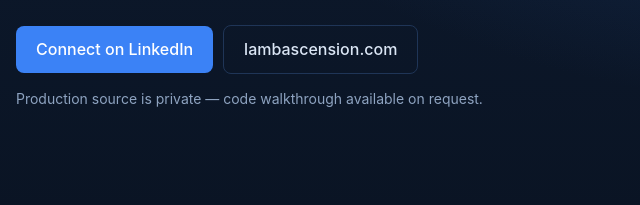
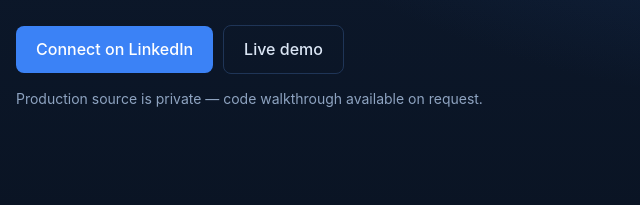
Before and after one commit to dylanlamb19/lamb-ascension-engine-showcase, a plain HTML site: page index.html in a window 1280 px wide. Shown: the part 506-711 px from the top of the page, 128-768 px from the left. Drawn offline with Linux system fonts and the light colour scheme.

Commit message:
docs: replace broken lambascension.com links

```diff
--- a/index.html
+++ b/index.html
@@ -11,7 +11,7 @@
 <p class="eyebrow">Full-stack project by Dylan Lamb</p>
 <h1>Lead acquisition &amp; outreach automation for small service businesses</h1>
 <p class="lead">Finds local prospects through Google Places, scores how well each one fits, and runs outreach sequences that require the owner's approval before any first contact. A background worker handles follow-ups and reply sync; a Sentinel checker guards do-not-contact rules, bounces, and worker health.</p>
-<div class="cta"><a class="btn" href="https://www.linkedin.com/in/dylan-lamb-8b9321191/">Connect on LinkedIn</a><a class="btn ghost" href="https://lambascension.com">lambascension.com</a></div>
+<div class="cta"><a class="btn" href="https://www.linkedin.com/in/dylan-lamb-8b9321191/">Connect on LinkedIn</a><a class="btn ghost" href="https://dylanlamb19.github.io/lamb-ascension-engine-showcase/">Live demo</a></div>
 <p class="note">Production source is private — code walkthrough available on request.</p>
 </div></section>
 
@@ -62,5 +62,5 @@
 <span>TypeScript</span><span>React 19</span><span>TanStack Start</span><span>TanStack Router</span><span>TanStack Query</span><span>Vite</span><span>Tailwind CSS 4</span><span>Radix UI</span><span>PostgreSQL</span><span>Kysely</span><span>PGlite</span><span>better-auth</span><span>Vercel</span><span>GitHub Actions</span>
 </div></div></section>
 
-<footer><div class="wrap">© Dylan Lamb · <a href="https://www.linkedin.com/in/dylan-lamb-8b9321191/">LinkedIn</a> · <a href="https://lambascension.com">lambascension.com</a> · <a href="https://github.com/dylanlamb19/lamb-ascension-engine-showcase">GitHub</a></div></footer>
+<footer><div class="wrap">© Dylan Lamb · <a href="https://www.linkedin.com/in/dylan-lamb-8b9321191/">LinkedIn</a> · <a href="https://dylanlamb19.github.io/lamb-ascension-engine-showcase/">Live demo</a> · <a href="https://github.com/dylanlamb19/lamb-ascension-engine-showcase">GitHub</a></div></footer>
 </body></html>
```
Also changed, not shown: 1 other file.
